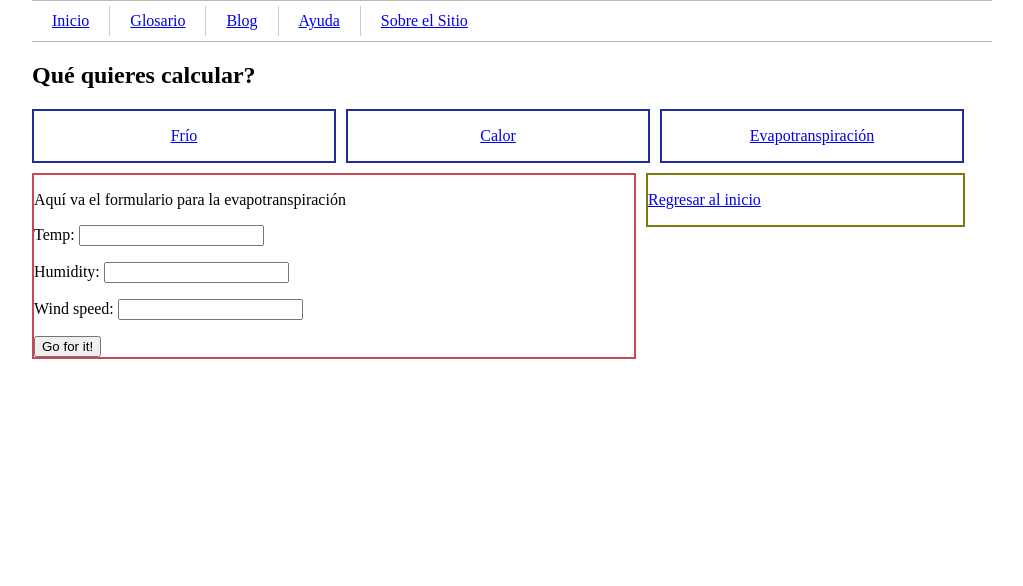
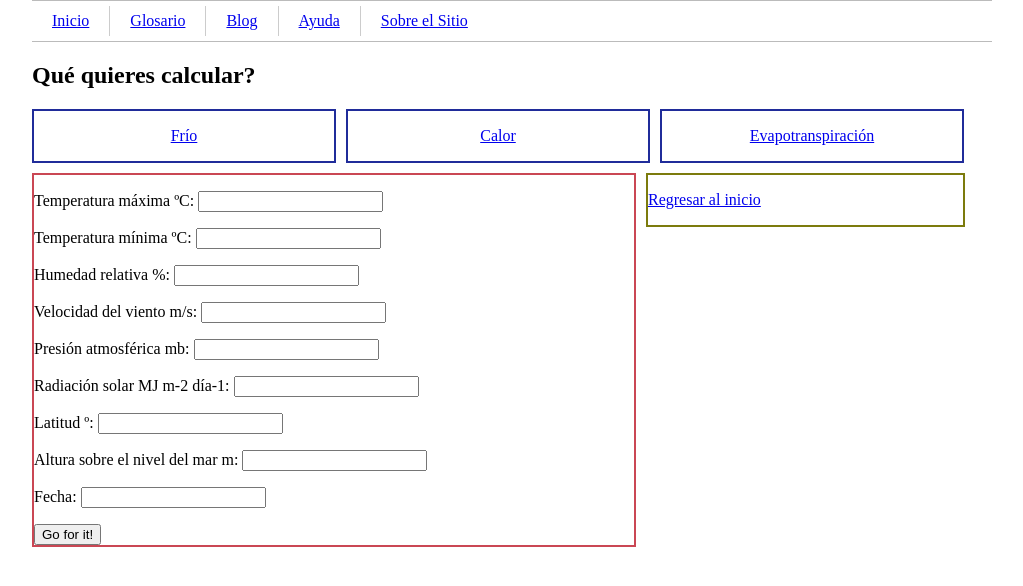
Before and after one commit to aldeano/driade, a Django app: template templates/calcs/evapo.html in a window 1280 px wide. Shown: the part 91-677 px from the top of the page, without its empty margins (128-1151 px from the left). Run offline with Django 3.2, Linux system fonts and the light colour scheme; the template is opened without the code that fills it: values that come from a table or form of the project are taken from there, others are empty.

Commit message:
Comenzando a trastear con la evapotranspiración

```diff
--- a/calcs/forms.py
+++ b/calcs/forms.py
@@ -30,6 +30,12 @@ class HeatForm(forms.Form):
 
 class EvapoForm(forms.Form):
 
-    temp = forms.DecimalField()
-    humidity = forms.DecimalField()
-    wind_speed = forms.DecimalField()
+    max_temp = forms.DecimalField(label="Temperatura máxima ºC")
+    min_temp = forms.DecimalField(label="Temperatura mínima ºC")
+    humidity = forms.DecimalField(label="Humedad relativa %")
+    wind_speed = forms.DecimalField(label="Velocidad del viento m/s")
+    air_pressure = forms.DecimalField(label="Presión atmosférica mb")
+    solar_radiation = forms.DecimalField(label="Radiación solar MJ m-2 día-1")
+    latitude = forms.DecimalField(label="Latitud º")
+    altitude = forms.DecimalField(label="Altura sobre el nivel del mar m")
+    day = forms.DateField(label="Fecha")
--- a/templates/calcs/evapo.html
+++ b/templates/calcs/evapo.html
@@ -1,6 +1,5 @@
 {% extends 'index.html' %}
 {% block form_choice %}
-<p>Aquí va el formulario para la evapotranspiración</p>
 <form action="{% url evapo %}" method="post">{% csrf_token %}
     {{ evapo_form.as_p }}
     <input type="submit" value="Go for it!" />
```
